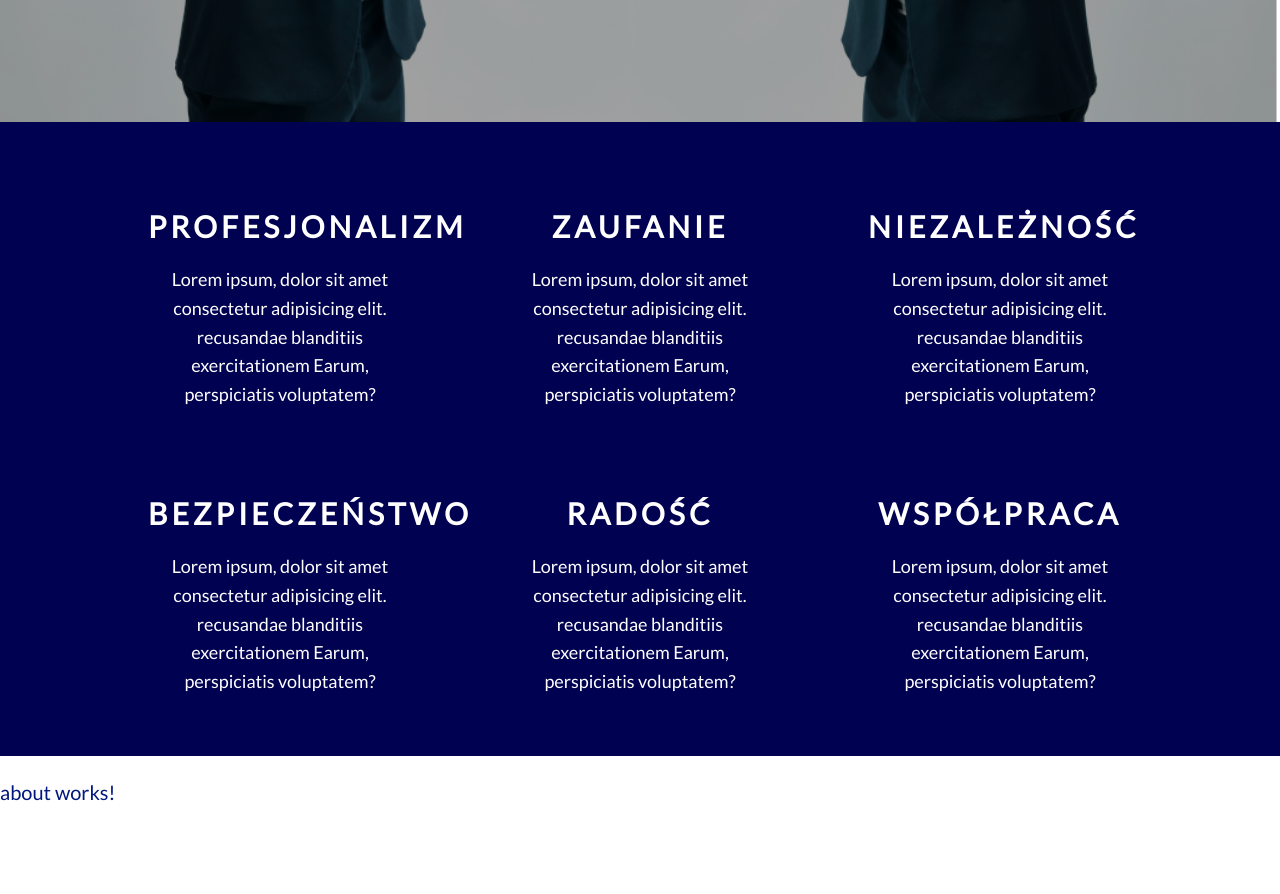
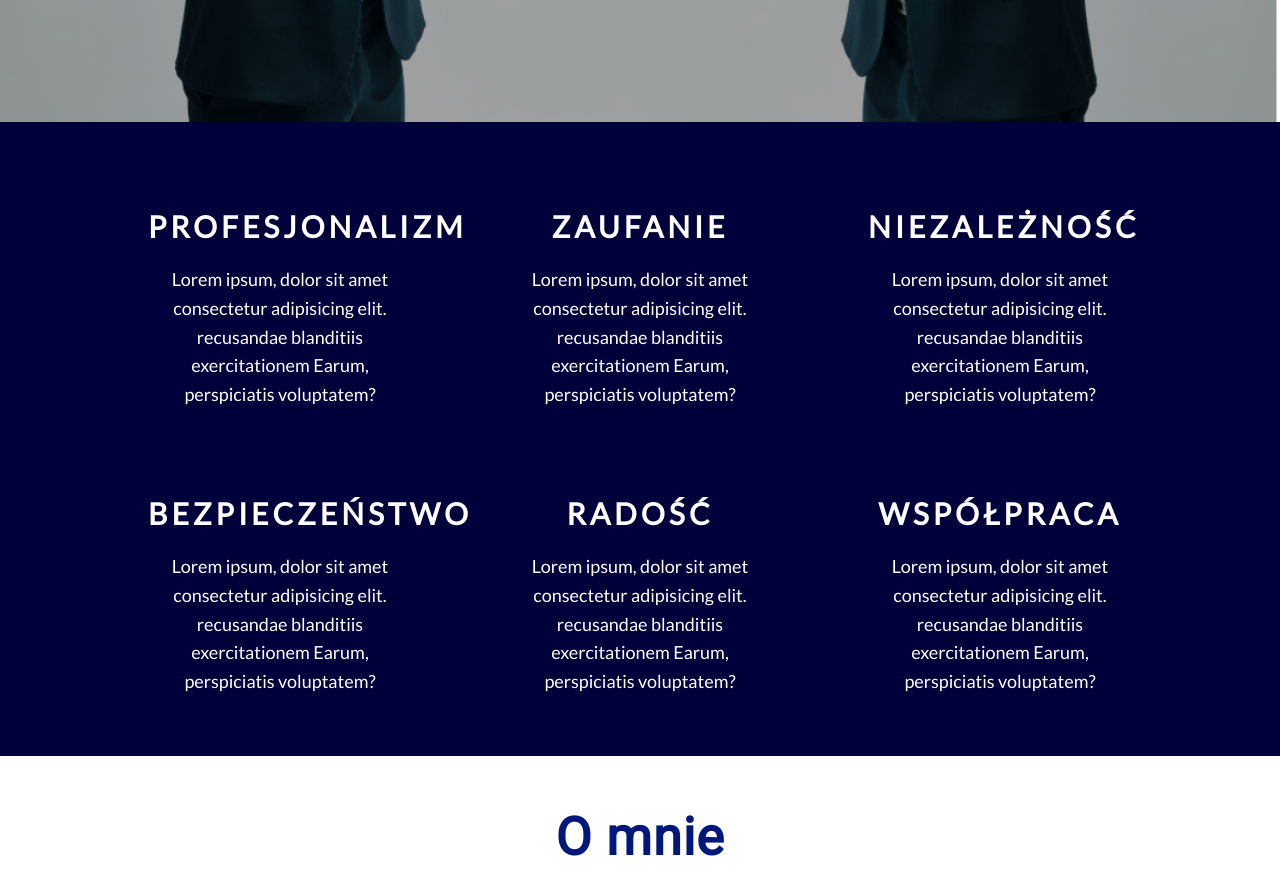
Before and after one commit to Soszka/Angular-zamorskiFinanse, an Angular app in the folder Angular-zamorskiFinanse/: page / in a window 1280 px wide. Shown: the part 680-1574 px from the top of the page. Before the commit the page ends 1508 px from the top, so only its background shows below. Built offline with nearby package versions, Linux system fonts and the light colour scheme.

Commit message:
title component created

```diff
--- a/Angular-zamorskiFinanse/src/app/about/about.component.html
+++ b/Angular-zamorskiFinanse/src/app/about/about.component.html
@@ -1 +1,3 @@
-<p>about works!</p>
+<div class="about">
+  <app-title [sectionTitle]="sectionName"></app-title>
+</div>
--- a/Angular-zamorskiFinanse/src/app/about/about.component.ts
+++ b/Angular-zamorskiFinanse/src/app/about/about.component.ts
@@ -6,5 +6,5 @@ import { Component } from '@angular/core';
   styleUrl: './about.component.css'
 })
 export class AboutComponent {
-
+  sectionName: string = 'O mnie';
 }
--- /dev/null
+++ b/Angular-zamorskiFinanse/src/app/title/title.component.html
@@ -0,0 +1 @@
+<h1 class="title">{{ sectionTitle }}</h1>
--- /dev/null
+++ b/Angular-zamorskiFinanse/src/app/title/title.component.scss
@@ -0,0 +1,21 @@
+@import '../../styles/settings.scss';
+
+.title {
+  margin: 30px 0;
+  padding: 10px 0;
+  text-align: center;
+  font-size: $header-font-size;
+  font-family: $header-font;
+  letter-spacing: 1px;
+  font-weight: bold;
+  @include large-screens {
+    margin: 20px 0;
+    padding: 7px 0;
+    font-size: $header-font-size * 0.95;
+  }
+  @include small-screens {
+    margin: 10px 0;
+    padding: 5px 0;
+    font-size: $header-font-size * 0.9;
+  }
+}
--- a/Angular-zamorskiFinanse/src/app/values/values.component.scss
+++ b/Angular-zamorskiFinanse/src/app/values/values.component.scss
@@ -4,7 +4,7 @@
 .values {
   display: flex;
   flex-wrap: wrap;
-  background-color: rgb(1, 1, 82);
+  background-color: rgb(0, 0, 58);
   justify-content: space-around;
   padding: 30px 100px;
   width: 100%;
```
Also changed, not shown: Angular-zamorskiFinanse/src/app/app.module.ts (+5 -3 lines), Angular-zamorskiFinanse/src/app/title/title.component.ts (added, +10 -0 lines), 1 other file (tests, documents, lock files or other folders).
